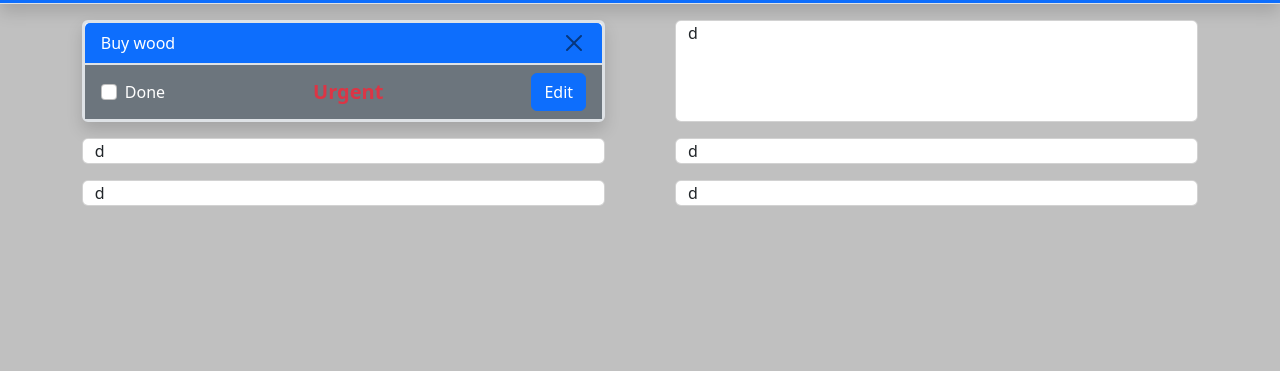
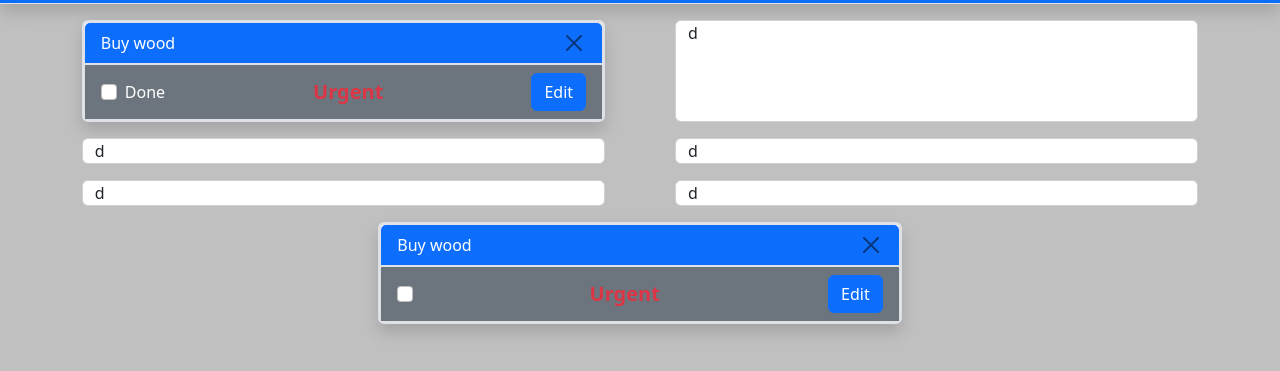
Before and after one commit to Osserc/to-do, a website built with webpack: page dist/index.html in a window 1280 px wide. Shown: the part 61-432 px from the top of the page. Built offline with nearby package versions, Linux system fonts and the light colour scheme.

Commit message:
Make template to build and show tasks on the DOM

```diff
--- /dev/null
+++ b/src/js/domManipulation/domTask.js
@@ -0,0 +1,85 @@
+
+const list = document.getElementById(`task-list`)
+
+function showTask() {
+    list.append(buildTask())
+}
+
+function buildTask() {
+    const task = document.createElement(`div`)
+    task.classList.add(`col-md-5`, `col-12`, `card`, `border`, `border-3`, `shadow`, `px-0`)
+    task.append(buildHeader(), buildBody())
+    return task
+}
+
+function buildHeader() {
+    const header = document.createElement(`div`)
+    header.classList.add(`card-header`, `d-flex`, `justify-content-between`, `align-items-center`, `text-bg-primary`, `border-bottom`, `border-2`)
+    header.append(buildTitle(), buildDeleteButton())
+    return header
+}
+
+function buildTitle() {
+    const title = document.createElement(`div`)
+    title.innerHTML = `Buy wood`
+    return title
+}
+
+function buildDeleteButton() {
+    const closeButton = document.createElement(`button`)
+    closeButton.classList.add(`btn-close`)
+    return closeButton
+}
+
+function buildBody() {
+    const body = document.createElement(`div`)
+    body.classList.add(`card-body`, `d-flex`, `justify-content-between`, `align-items-center`, `text-bg-secondary`, `py-2`)
+    body.append(buildCheckmark(), buildUrgency(), buildEditButton())
+    return body
+}
+
+function buildCheckmark() {
+    const formCheck = document.createElement(`div`)
+    formCheck.classList.add(`form-check`, `m-0`)
+    const checkButton = document.createElement(`input`)
+    checkButton.classList.add(`form-check-input`)
+    checkButton.type = `checkbox`
+    checkButton.value = ``
+    checkButton.id = `check-button-1`
+    const checkLabel = document.createElement(`label`)
+    checkLabel.classList.add(`form-check-label`)
+    checkLabel.setAttribute(`for`, `check-button-1`)
+    formCheck.append(checkButton, checkLabel)
+    return formCheck
+}
+
+function buildUrgency() {
+    const urgency = document.createElement(`div`)
+    urgency.classList.add(`fw-bold`, `fs-5`, `text-danger`)
+    urgency.innerHTML = `Urgent`
+    return urgency
+}
+
+function buildEditButton() {
+    const editButton = document.createElement(`button`)
+    editButton.classList.add(`btn`, `btn-primary`)
+    editButton.innerHTML = `Edit`
+    return editButton
+}
+
+showTask()
+
+// <div class="col-md-5 col-12 card border border-3 shadow px-0">
+//     <div class="card-header d-flex justify-content-between align-items-center text-bg-primary border-bottom border-2">
+//         <div class="title">Buy wood</div>
+//         <button class="btn-close"></button>
+//     </div>
+//     <div class="card-body d-flex justify-content-between align-items-center text-bg-secondary py-2">
+//         <div class="form-check m-0">
+//             <input class="form-check-input" type="checkbox" value="" id="flexCheckDefault">
+//             <label class="form-check-label" for="flexCheckDefault">Done</label>
+//         </div>
+//         <div class="fw-bold fs-5 text-danger">Urgent</div>
+//         <button class="btn btn-primary">Edit</button>
+//     </div>
+// </div>
--- a/src/js/main.js
+++ b/src/js/main.js
@@ -1,2 +1,3 @@
 import '../scss/styles.scss'
 import * as bootstrap from 'bootstrap'
+import * as domTask from  "./domManipulation/domTask.js"
```
Also changed, not shown: dist/index.html, dist/main.js.
